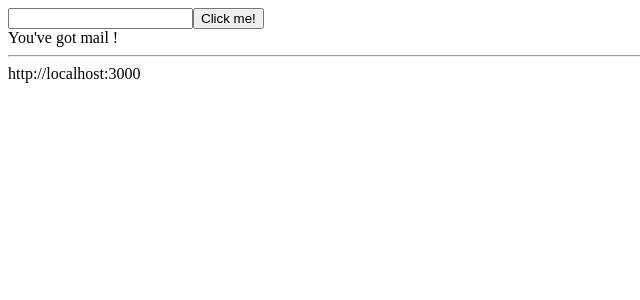
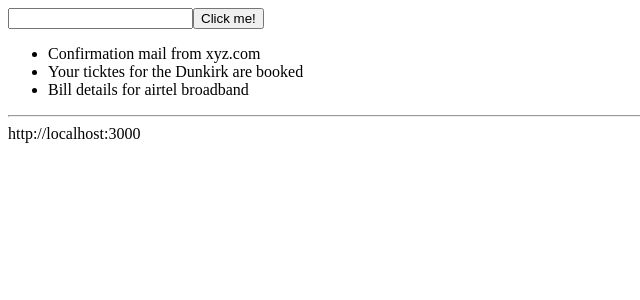
Before and after one commit to vinay-thallam/angular2-fundamentals, an Angular app: page / in a window 1280 px wide. Shown: the top 300 px of the page, without its empty margins (0-640 px from the left). Built offline with nearby package versions, Linux system fonts and the light colour scheme.

Commit message:
using *ngFor directive

```diff
--- a/src/app/app.component.html
+++ b/src/app/app.component.html
@@ -1,6 +1,10 @@
 <div>
   <app-simple-form></app-simple-form>
-  {{mail.message}}
+  <ul>
+    <li *ngFor="let message of mail.messages">
+      {{message}}
+    </li>
+  </ul>
   <hr/>
   {{api}}
 </div>
--- a/src/app/mail.service.ts
+++ b/src/app/mail.service.ts
@@ -3,7 +3,11 @@ import { Injectable } from '@angular/core';
 @Injectable()
 export class MailService {
 
-  message = "You've got mail !"
+  messages= [
+	  "Confirmation mail from xyz.com",
+	  "Your ticktes for the Dunkirk are booked",
+	  "Bill details for airtel broadband"
+  ]
 
   constructor() { }
 
```
